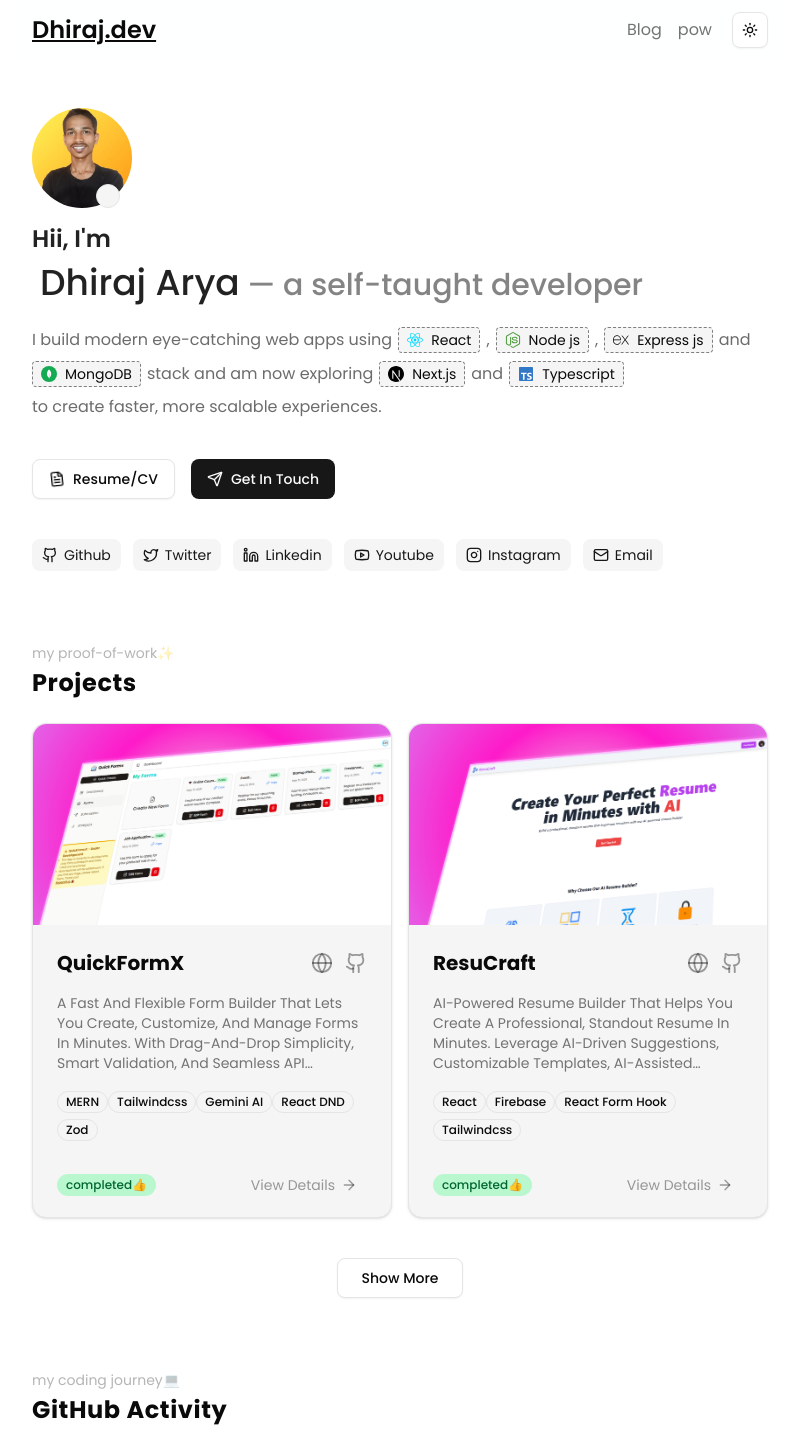
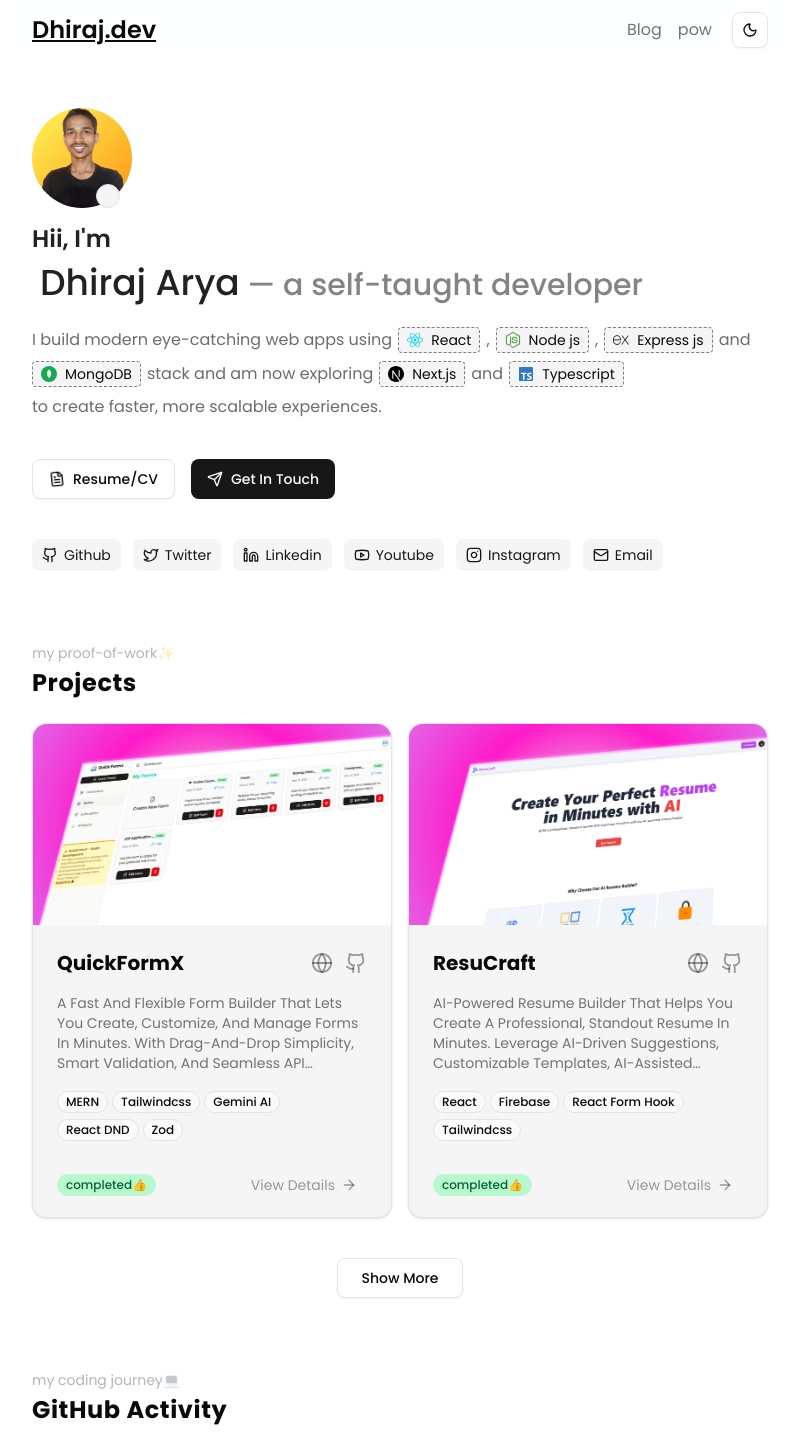
Before and after one commit to dhirajaryaa/wow-portfolio, a Next.js app: page / in a window 1280 px wide. Shown: the top 1456 px of the page, without its empty margins (240-1039 px from the left). Built offline with nearby package versions, Linux system fonts and the light colour scheme.

Commit message:
fix: update theme handling in GithubActivity and ToggleTheme components; correct project link in ProjectCard

```diff
--- a/src/components/common/GithubActivity.jsx
+++ b/src/components/common/GithubActivity.jsx
@@ -3,10 +3,10 @@ import { useTheme } from 'next-themes'
 import GitHubCalendar from 'react-github-calendar'
 
 function GithubActivity({ username }) {
-  const {theme} = useTheme();
+  const {resolvedTheme} = useTheme();
   return (
     <GitHubCalendar username={username}
-    colorScheme={theme}
+    colorScheme={resolvedTheme || 'light'}
       year={new Date().getFullYear()}
       fontSize={12}
     />
--- a/src/components/common/ThemeProvider.jsx
+++ b/src/components/common/ThemeProvider.jsx
@@ -1,5 +1,4 @@
-"use client"
-import * as React from "react"
+"use client";
 import { ThemeProvider as NextThemesProvider } from "next-themes"
 
 export function ThemeProvider({
--- a/src/components/common/ToggleTheme.jsx
+++ b/src/components/common/ToggleTheme.jsx
@@ -1,16 +1,17 @@
-'use client'
+"use client"
 import { Button } from "@/components/ui/button"
 import { Moon, Sun } from "lucide-react";
 import { useTheme } from "next-themes";
 
 function ToggleTheme() {
-    const { setTheme, theme } = useTheme();
+    const { setTheme,resolvedTheme } = useTheme();
+
     const changeTheme = () => {
-        setTheme(theme === "dark" ? "light" : "dark")
-    }
+        setTheme(resolvedTheme === "dark" ? "light" : "dark")};
+
     return (
-        <Button size={"icon"} variant={"outline"} onClick={changeTheme} className={"ml-1"}>
-            {true ? <Sun /> : <Moon />}
+        <Button size="icon" variant="outline" onClick={changeTheme} className="ml-1">
+            {resolvedTheme === "dark" ? <Sun /> : <Moon />}
         </Button>
     )
 }
--- a/src/components/projects/ProjectCard.jsx
+++ b/src/components/projects/ProjectCard.jsx
@@ -46,7 +46,7 @@ function ProjectCard({ project }) {
                     <div className={'flex items-center gap-3'}>
                         <Tooltip>
                             <TooltipTrigger asChild>
-                                <a href={project.url} target="_blank" rel="noopener noreferrer" className="cursor-pointer text-foreground/40">
+                                <a href={project.link} target="_blank" rel="noopener noreferrer" className="cursor-pointer text-foreground/40">
                                     <Globe size={22} />
                                 </a>
                             </TooltipTrigger>
@@ -68,7 +68,7 @@ function ProjectCard({ project }) {
                 </div>
                 <CardDescription className={'line-clamp-4 capitalize mb-4'}>{project.description}</CardDescription>
                 {project.technologies.map((tech, idx) => (
-                    <Badge key={idx} variant={"outline"} className={'text-xs capitalize mb-1'}>{tech}</Badge>
+                    <Badge key={idx} variant={'outline'}  className={'text-xs capitalize mb-1 mr-1 bg-background/50'}>{tech}</Badge>
                 ))}
             </CardContent>
             <CardFooter className={'justify-between'}>
--- a/src/config/project.js
+++ b/src/config/project.js
@@ -3,7 +3,7 @@
 export const projects = [
   {
     name: "QuickFormX",
-    link: "https://quickformx.dhirajarya.xyz/forms",
+    link: "https://quickformx.dhirajarya.xyz/login",
     repoLink: "https://github.com/dhirajaryaa/quickFormx",
     image: "/projects/quickformx.jpg",
     description:
```
